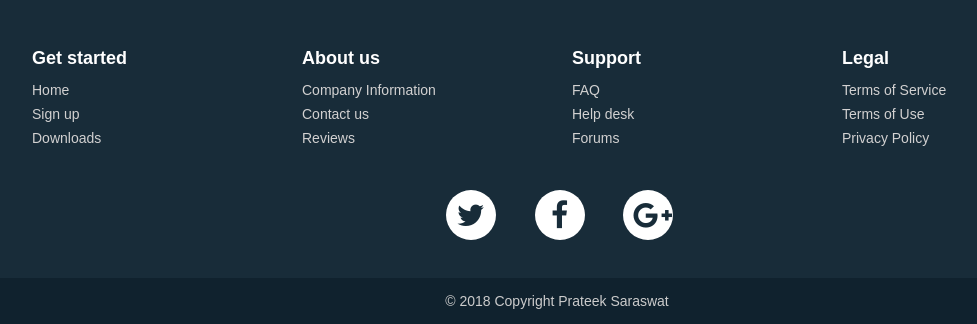
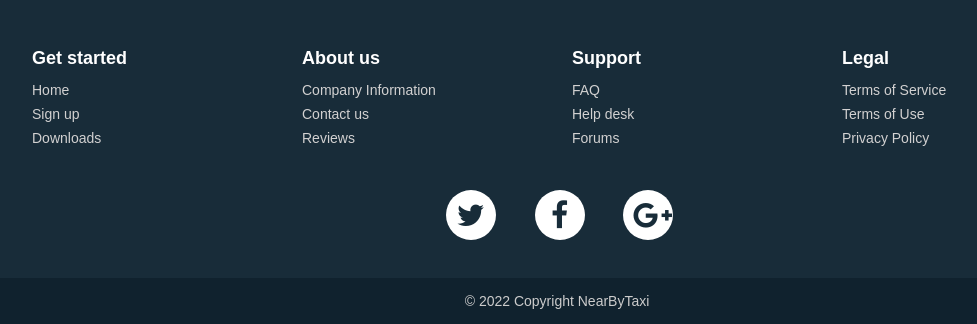
Before and after one commit to mamutalib/NearBy-Taxi, a PHP site: page /index.php in a window 1280 px wide. Shown: the part 991-1315 px from the top of the page, without its empty margins (83-1060 px from the left). Run offline with PHP 8.4, Linux system fonts and the light colour scheme; data comes from the database, SQL or seed files in the repository; some libraries are stand-ins or nearby versions.

Commit message:
footer info updated

```diff
--- a/includes/footer.php
+++ b/includes/footer.php
@@ -43,7 +43,7 @@
             <a href="https://plus.google.com/105830105730205723599" class="google"><i class="fa fa-google-plus"></i></a>
         </div>
         <div class="footer-copyright">
-            <p>© 2018 Copyright Prateek Saraswat </p>
+            <p>© 2022 Copyright NearByTaxi </p>
         </div>
     </footer>
     <script src="https://ajax.googleapis.com/ajax/libs/jquery/1.12.4/jquery.min.js"></script>
```
